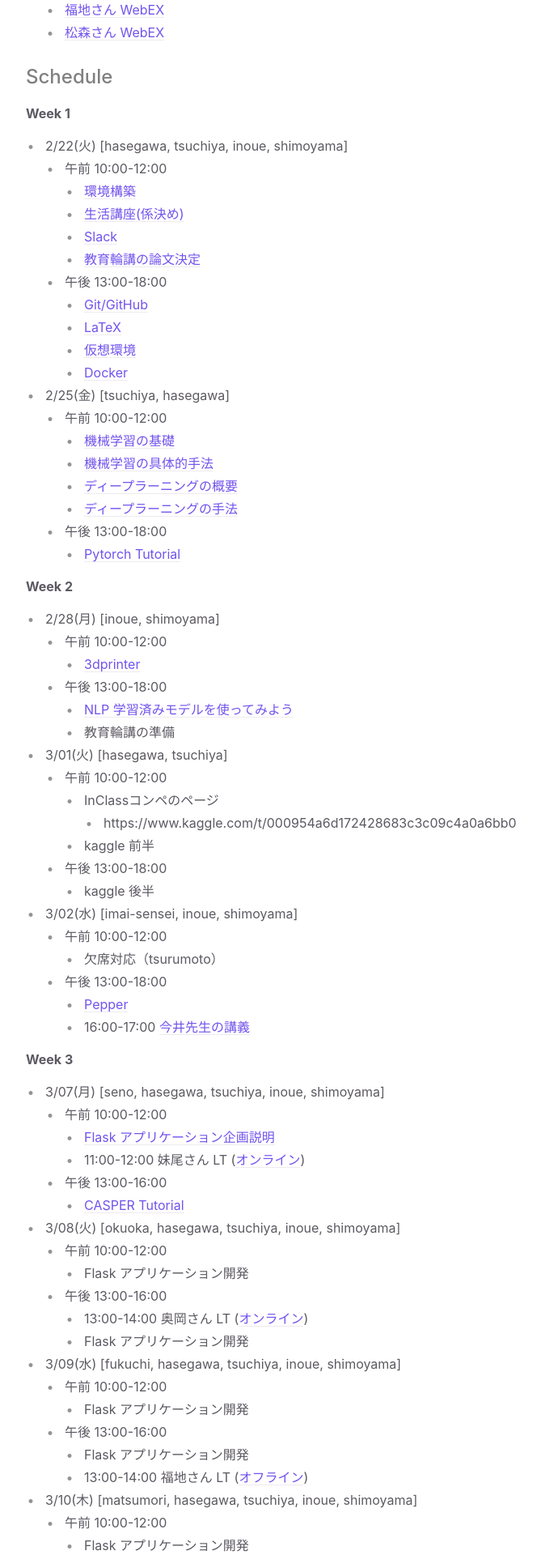
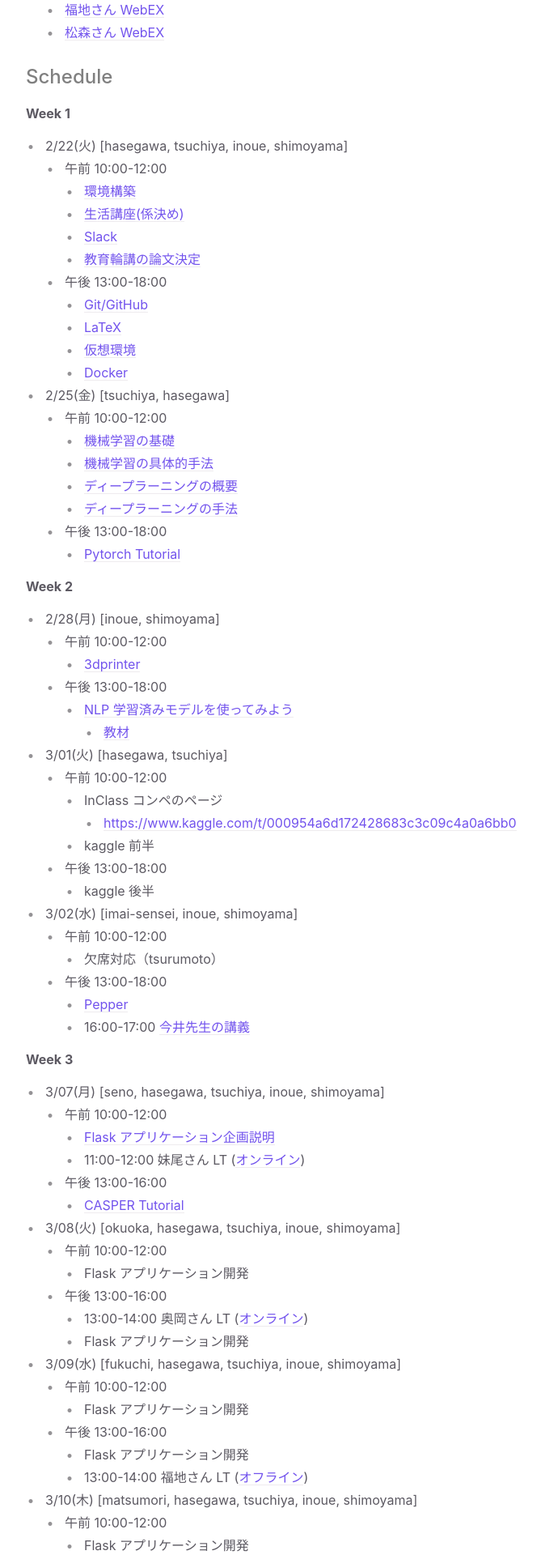
Before and after one commit to imai-laboratory/b4_induction_training, a Jekyll site: the page built from index.md, in a window 1280 px wide. Shown: the part 855-2775 px from the top of the page at 81% size, without its empty margins (372-1041 px from the left). Built offline with Jekyll 4.4.1, drawn with Linux system fonts in a browser that asks for light colours.

Commit message:
add some link

```diff
--- a/index.md
+++ b/index.md
@@ -44,15 +44,15 @@ permalink: /
 
 - 2/22(火) [hasegawa, tsuchiya, inoue, shimoyama]
   - 午前 10:00-12:00
-    - [環境構築](https://docs.google.com/document/d/1J0yfF-K4TyxxtF3Bf-JJ9MRxl1Y2vTJUZ0p7RKwbkCA/edit?usp=sharing)
+    - [環境構築](https://docs.google.com/document/d/1mniPWc6yAaReyYiHOTIqZQUA8bDn80sR68vUu3vcADc/edit?usp=sharing)
     - [生活講座(係決め)](https://docs.google.com/document/d/1B4rCI8NzUtjvSvfOSsRSM80UlhxbtDNcC1rMJdLYcyc/edit?usp=sharing)
     - [Slack](https://docs.google.com/presentation/d/1EnqJc72O3MqNlcZf-AU7Vrl5a8EnGVmjAd-q0isZ7IM/edit?usp=sharing)
-    - [教育輪講の論文決定](https://docs.google.com/document/d/131dmmqRl-2mXqdReYvh1WNVjWl_kD86z8aO-DGl8zxY/edit?usp=sharing)
+    - [教育輪講の論文決定](https://docs.google.com/document/d/1uwJLSHvreyZiYfX9mkHfxlBiwu6E-PpM1d9R3OFnNJ0/edit?usp=sharing)
   - 午後 13:00-18:00
     - [Git/GitHub](https://www.ailab.ics.keio.ac.jp/b4_induction_training/docs/devops/git.html)
     - [LaTeX](https://www.ailab.ics.keio.ac.jp/b4_induction_training/docs/tex)
-    - [仮想環境](https://www.ailab.ics.keio.ac.jp/b4_induction_training/docs/python)
-    - [Docker](https://www.ailab.ics.keio.ac.jp/b4_induction_training/docs/python)
+    - [仮想環境](#)
+    - [Docker](#)
 - 2/25(金) [tsuchiya, hasegawa]
   - 午前 10:00-12:00
     - [機械学習の基礎](https://www.ailab.ics.keio.ac.jp/b4_induction_training/docs/dlg/chapter2.html)
@@ -66,14 +66,14 @@ permalink: /
 
 - 2/28(月) [inoue, shimoyama]
   - 午前 10:00-12:00
-    - [3dprinter](https://docs.google.com/presentation/d/1T5H-t5PVkjr_Xzy4uugtSXT1NLJ45Mig6zgGE2EeZ7A/edit?usp=sharing)
+    - [3dprinter](https://docs.google.com/presentation/d/1LmCIy33uRHKB4NX42C_KYBdcg1ZRBhtYCF_Vigfv63k/edit?usp=sharing)
   - 午後 13:00-18:00
-    - [NLP 学習済みモデルを使ってみよう](https://drive.google.com/file/d/1rT1QfkcWQEsQ3ajypOq242NLrF5TnJ6v/view?usp=sharing)
-    - 教育輪講の準備
+    - [NLP 学習済みモデルを使ってみよう](https://docs.google.com/presentation/d/1oNdA2Ih4rgQCnlezI2UMdGS-Hf2AhVgT-5-UIcW8Os4/edit?usp=sharing)
+      - [教材](https://colab.research.google.com/drive/1Uve4sIMaar5aUlUQIJEtZwB-zRJvsp15?usp=sharing)
 - 3/01(火) [hasegawa, tsuchiya]
   - 午前 10:00-12:00
-    - InClassコンペのページ
-      - https://www.kaggle.com/t/000954a6d172428683c3c09c4a0a6bb0
+    - InClass コンペのページ
+      - [https://www.kaggle.com/t/000954a6d172428683c3c09c4a0a6bb0](https://www.kaggle.com/t/000954a6d172428683c3c09c4a0a6bb0)
     - kaggle 前半
   - 午後 13:00-18:00
     - kaggle 後半
@@ -82,16 +82,16 @@ permalink: /
     - 欠席対応（tsurumoto）
   - 午後 13:00-18:00
     - [Pepper](https://docs.google.com/presentation/d/1DzaGYKmhlk0JJFt71uKjwHtIdbj1QPNhfdD24gP4oNU/edit?usp=sharing)
-    - 16:00-17:00 [今井先生の講義](https://drive.google.com/file/d/1DQIOJiGe4nIRctc6tkM1lUuSufUaonbD/view?usp=sharing)
+    - 16:00-17:00 [今井先生の講義](#)
 
 **Week 3**
 
 - 3/07(月) [seno, hasegawa, tsuchiya, inoue, shimoyama]
   - 午前 10:00-12:00
-    - [Flask アプリケーション企画説明](https://docs.google.com/presentation/d/16l3pusMdl8IeMmZrmE7wiqnFF5rIB2FGg85FhCzeKZM/edit?usp=sharing)
+    - [Flask アプリケーション企画説明](#)
     - 11:00-12:00 妹尾さん LT ([オンライン](https://keio-students.webex.com/keio-students/j.php?MTID=m26cd6bc421965166c6eb573d90476a66))
   - 午後 13:00-16:00
-    - [CASPER Tutorial](https://docs.google.com/presentation/d/16l3pusMdl8IeMmZrmE7wiqnFF5rIB2FGg85FhCzeKZM/edit?usp=sharing)
+    - [CASPER Tutorial](#)
 - 3/08(火) [okuoka, hasegawa, tsuchiya, inoue, shimoyama]
   - 午前 10:00-12:00
     - Flask アプリケーション開発
```
